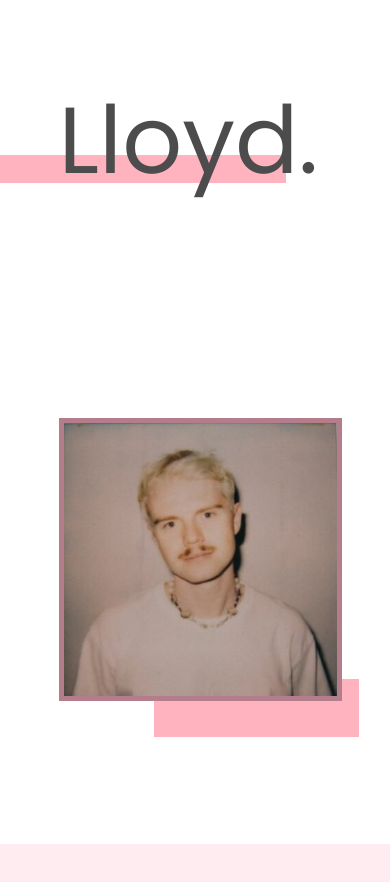
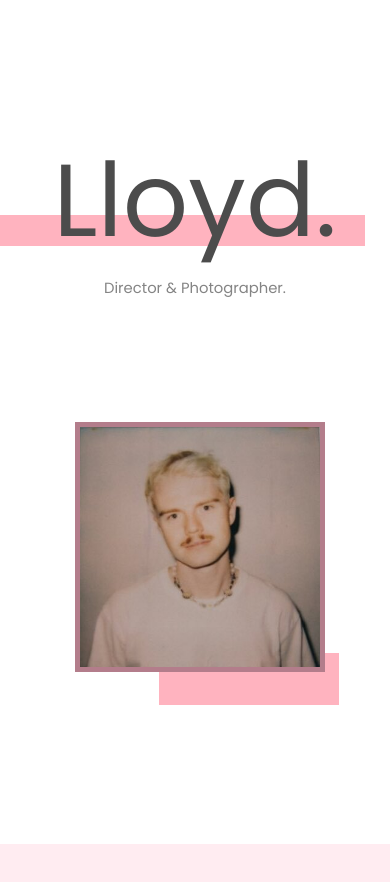
Before and after one commit to zuhayrhasan/Lloyd-Wakefield-Portfolio, a React (Create React App) app: page / in a window 390 px wide. Shown: the top 882 px of the page. Built offline with nearby package versions, Linux system fonts and the light colour scheme.

Commit message:
landing page fully responsive

```diff
--- a/src/pages/home.js
+++ b/src/pages/home.js
@@ -13,9 +13,10 @@ export default class Home extends PureComponent {
             <div class="title-text">Lloyd.
               <div class="text-block"></div>
             </div>
+            <div class="subtitle-text">Director & Photographer.</div>
           </div>
           <div class="image-box">
-            <div class="title-image">
+            <div class="image-image">
               <img src={Lloyd} alt="LLoyd"></img>
               <div class="image-block"></div>
             </div>
--- a/src/styles/home.css
+++ b/src/styles/home.css
@@ -17,7 +17,9 @@
 .title-box {
     flex: 1;
     display: flex;
+    flex-direction: column;
     align-items: center;
+    justify-content: center;
 }
 
 .title-text {
@@ -26,18 +28,26 @@
     color: var(--darkgrey);
     z-index: 0;
     display: inline-block;
-    padding-left: 15%;
 }
 
 .title-text > .text-block {
     position: absolute;
-    width: 120%;
+    width: 140%;
     height: 20%;
     left: -30%;
     bottom: 20%;
     background-color: var(--primary);
     z-index: -1;
     display: inline-block;
+}
+
+.subtitle-text {
+    position: relative;
+    font-size: clamp(0.5rem, -0.5rem + 2.0833vw, 2rem);
+    color: var(--grey);
+    z-index: 0;
+    display: inline-block;
+    align-items: center;
 }
 
 .image-box {
@@ -47,21 +57,21 @@
     justify-content: center;
 }
 
-.title-image {
+.image-image {
     position: relative;
-    width: 25rem;
-    margin: 15%;
+    width: clamp(15rem, 5rem + 20.8333vw, 30rem);
     color: var(--darkgrey);
     z-index: 0;
+    margin: 0 15%;
 }
 
-.title-image img {
+.image-image img {
     width: 100%;
     height: auto;
     border: 5px solid var(--dark);
 }
 
-.title-image > .image-block {
+.image-image > .image-block {
     position: absolute;
     width: 75%;
     height: 20%;
@@ -76,13 +86,23 @@
         flex-direction: column;
     }
 
-    .image-box {
-        flex: 2;
+    .image-image {
+        justify-content: center;
+        align-items: center;
     }
 
     .title-text {
-        font-size: clamp(4rem, -0.4625rem + 25.9635vw, 12rem);
+        font-size: clamp(5rem, 1.6531rem + 19.4726vw, 11rem);
     }
+
+    .subtitle-text {
+        font-size: clamp(0.75rem, 0.3316rem + 2.4341vw, 1.5rem);
+    }
+
+    .image-box {
+        align-items: flex-start;
+    }
+
 }
 
 
```
Also changed, not shown: src/pages/random.js (deleted, +0 -7 lines).
